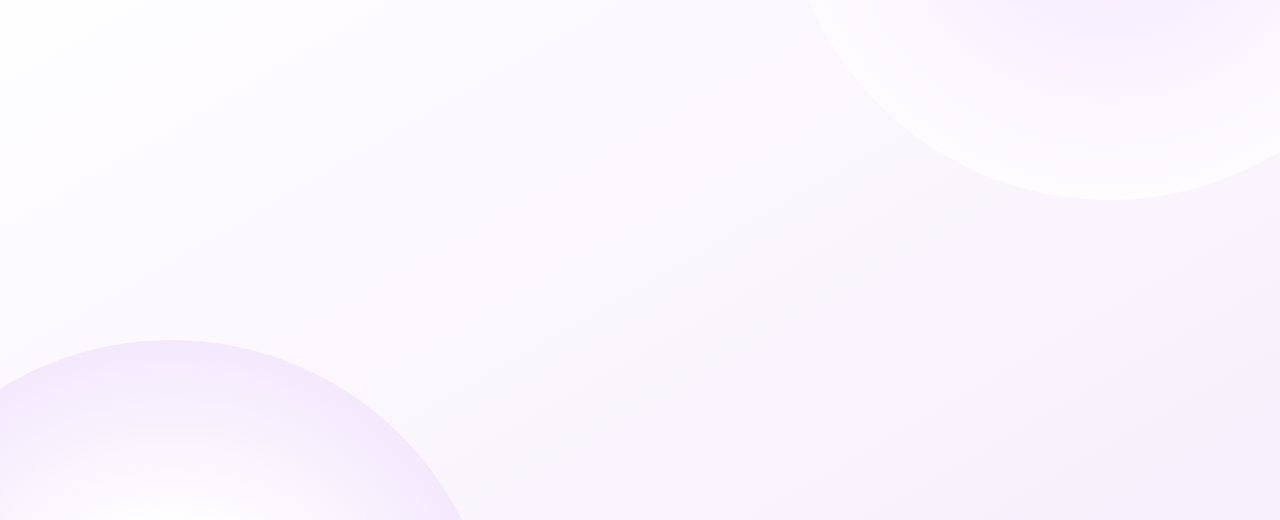
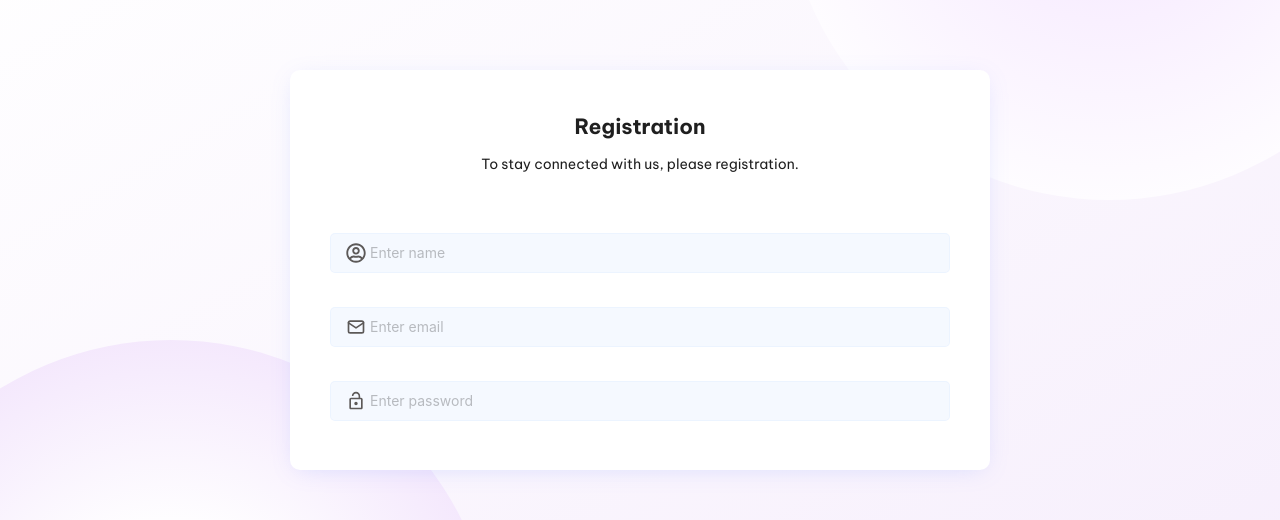
Before and after one commit to MHkhan994/techserver4u-front, a Next.js app: page /signup in a window 1280 px wide. Shown: the part 274-794 px from the top of the page. Built offline with nearby package versions, Linux system fonts and the light colour scheme; no server answers.

Commit message:
sign up form input with antd

```diff
--- /dev/null
+++ b/src/components/auth/signup/SignupFrom.jsx
@@ -0,0 +1,74 @@
+import { Form, Input } from 'antd'
+import React from 'react'
+import { FaRegUserCircle } from 'react-icons/fa';
+import { TbMail } from "react-icons/tb";
+import { MdLockOpen } from "react-icons/md";
+
+const SignupFrom = () => {
+
+    const onFinish = (values) => {
+        console.log('Success:', values);
+    };
+    const onFinishFailed = (errorInfo) => {
+        console.log('Failed:', errorInfo);
+    };
+
+    return (
+        <div className='auth-form-wrapper'>
+            <Form
+                className='auth-form'
+                onFinish={onFinish}
+                onFinishFailed={onFinishFailed}
+                name='register-form'
+            >
+
+                <h2 className='text-center '>Registration</h2>
+                <p className='text-center mb-10'>To stay connected with us, please registration.</p>
+                <Form.Item
+                    name="name"
+                    rules={[
+                        {
+                            required: true,
+                            message: 'Please input your name!',
+                        },
+                    ]}
+                >
+                    <Input prefix={<FaRegUserCircle size={20} />} type='text' className='default_input' placeholder='Enter name'></Input>
+                </Form.Item>
+                <Form.Item
+                    name="email"
+                    rules={[
+                        {
+                            required: true,
+                            message: 'Please input your email!',
+                        },
+                        {
+                            type: 'email',
+                            message: "Not a valid email"
+                        }
+                    ]}
+                >
+                    <Input prefix={<TbMail size={20} />} type='email' placeholder='Enter email' className='default_input'></Input>
+                </Form.Item>
+                <Form.Item
+                    name="password"
+                    rules={[
+                        {
+                            required: true,
+                            message: 'Please input your password!',
+                        },
+                        {
+                            min: 6,
+                            message: 'Password should be longer then 6 characters'
+                        }
+                    ]}
+                >
+                    <Input prefix={<MdLockOpen size={20} />} type='password' placeholder='Enter password' className='default_input'></Input>
+                </Form.Item>
+            </Form>
+
+        </div>
+    )
+}
+
+export default SignupFrom
--- a/src/pages/signup/index.js
+++ b/src/pages/signup/index.js
@@ -1,11 +1,26 @@
-import React from 'react'
+import SignupFrom from '@/components/auth/signup/SignupFrom'
+import { useRouter } from 'next/router'
+import React, { useEffect, useState } from 'react'
 
-const index = () => {
+const SignUp = () => {
+
+    const [tab, setTab] = useState('register')
+
+    const router = useRouter()
+
+    useEffect(() => {
+        if (router.query.tab) {
+            setTab(router.query.tab)
+        }
+    }, [router])
+
     return (
         <div className='auth-container'>
-
+            {
+                tab === 'register' ? <SignupFrom /> : <div></div>
+            }
         </div>
     )
 }
 
-export default index
+export default SignUp
--- a/src/styles/_common.scss
+++ b/src/styles/_common.scss
@@ -81,3 +81,17 @@
         font-size: 15px;
     }
 }
+
+
+//  form styling
+
+.default_input {
+    height: 40px;
+    background-color: $primary_light;
+    border: 1px solid $border_light_blue;
+    outline: none;
+    border-radius: 5px;
+    padding: 10px 15px;
+    width: 100%;
+    color: $text_gray;
+}
--- a/src/styles/_utils.scss
+++ b/src/styles/_utils.scss
@@ -178,6 +178,10 @@
     margin: 1.25rem;
 }
 
+.mb-10 {
+    margin-bottom: 3rem;
+}
+
 /* Width */
 .w-full {
     width: 100%;
--- a/src/styles/pages/_auth.scss
+++ b/src/styles/pages/_auth.scss
@@ -27,4 +27,30 @@
         top: -40%;
         right: -12%;
     }
+
+    .auth-form-wrapper {
+        max-width: 700px;
+        margin: 0 auto;
+        width: 100%;
+        height: 100%;
+        display: flex;
+        justify-content: center;
+        align-items: center;
+
+        .auth-form {
+            z-index: 99;
+            padding: 40px;
+            display: flex;
+            flex-direction: column;
+            gap: 10px;
+            width: 100%;
+            background-color: $white;
+            height: 400px;
+            border-radius: 10px;
+            -webkit-box-shadow: 0px 4px 25px -7px rgba(125, 151, 255, 0.28);
+            -moz-box-shadow: 0px 4px 25px -7px rgba(125, 151, 255, 0.28);
+            box-shadow: 0px 4px 25px -7px rgba(125, 151, 255, 0.28);
+        }
+    }
+
 }
```
